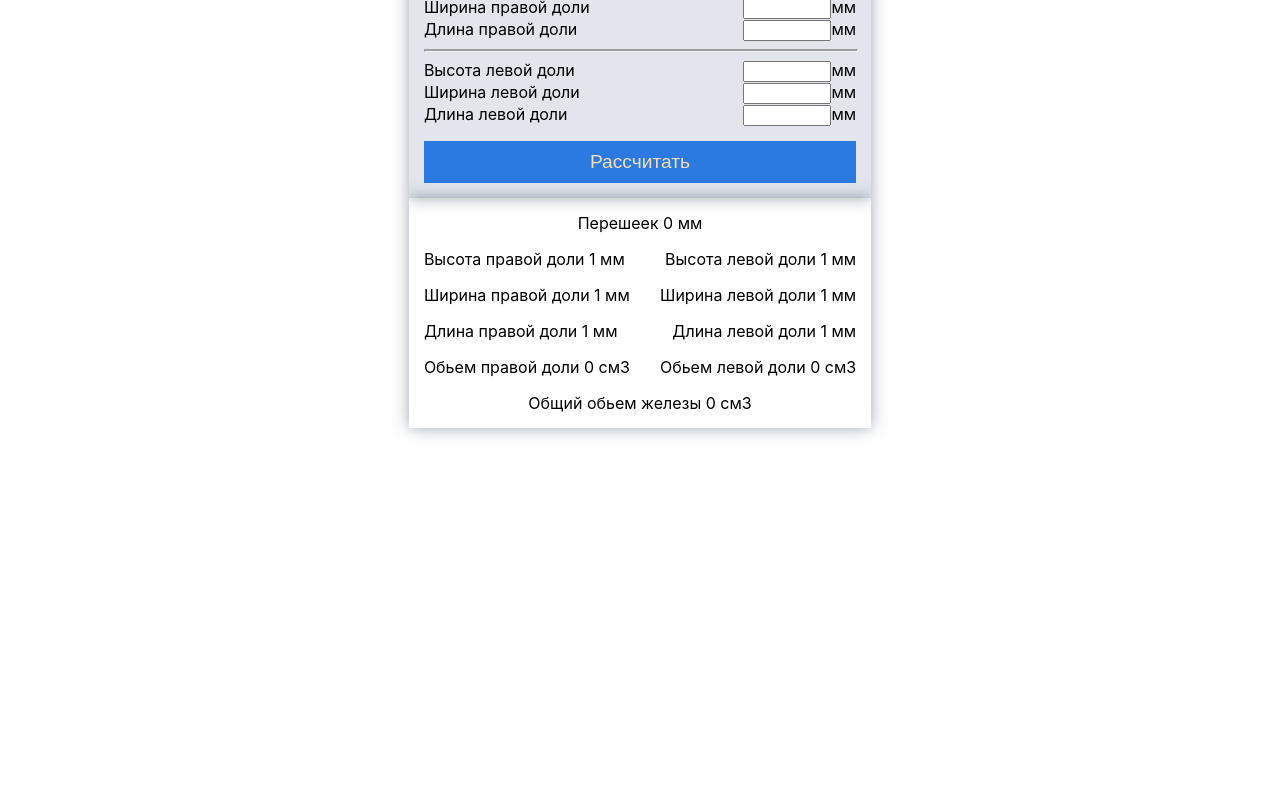
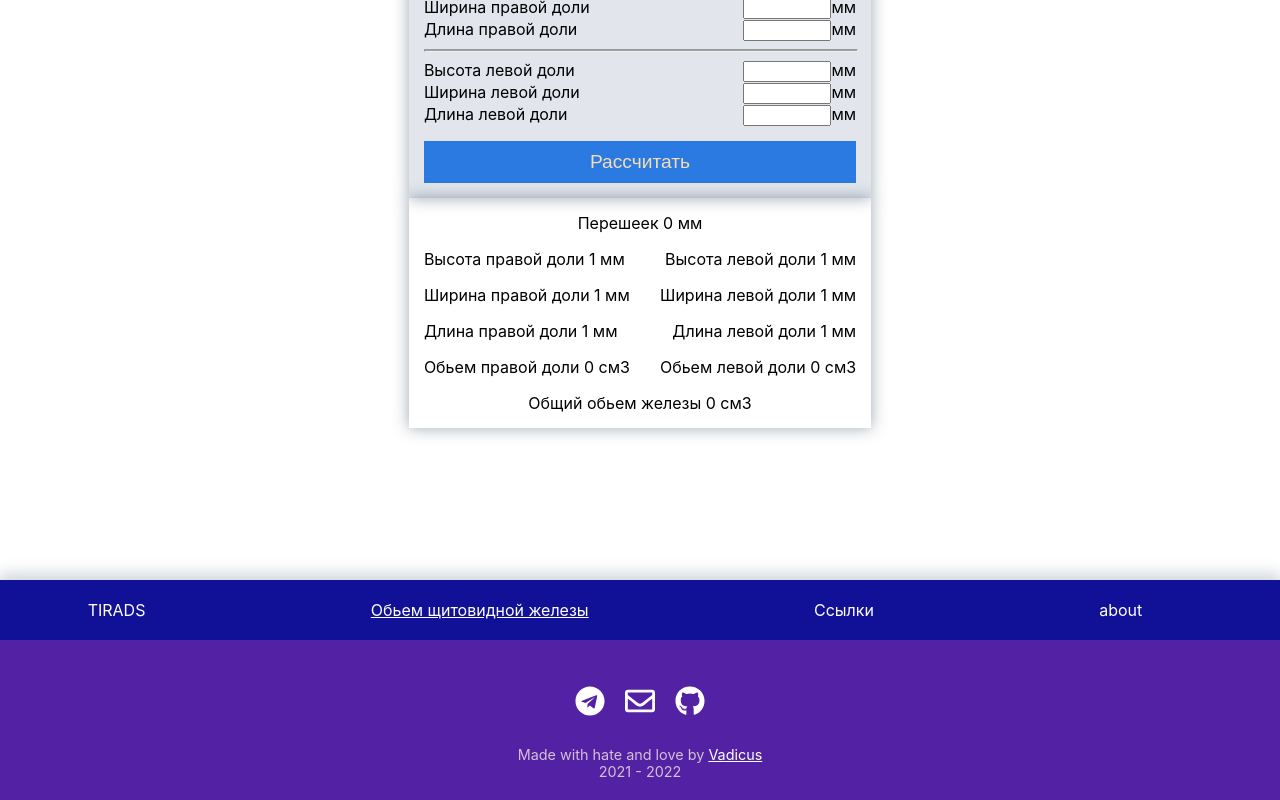
Before and after one commit to vadicusrad/acr-tirads, a React (Create React App) app: page /tireoid_volume in a window 1280 px wide. Shown: the part 240-1040 px from the top of the page. Before the commit the page ends 800 px from the top, so only its background shows below. Built offline with nearby package versions, Linux system fonts and the light colour scheme.

Commit message:
Added footer

```diff
--- a/src/App.css
+++ b/src/App.css
@@ -30,6 +30,10 @@ h4 {
   grid-template-columns: 1fr 1fr;
   grid-gap: 10px;
   font-size: 1.1rem;
+}
+
+.component {
+  min-height: 85vh;
 }
 .component-title {
   text-align: center;
--- a/src/Components/About/about.js
+++ b/src/Components/About/about.js
@@ -1,5 +1,5 @@
 function About() {
-  return <div className="about">About</div>;
+  return <div className="component about">About</div>;
 }
 
 export default About;
--- /dev/null
+++ b/src/Components/Footer/Footer.css
@@ -0,0 +1,66 @@
+.footer {
+  min-height: 150px;
+  background-color: rgb(83, 33, 163);
+  width: 100%;
+  color: white;
+  margin-top: 50px;
+  box-sizing: border-box;
+  padding-bottom: 20px;
+  box-shadow: 0px -5px 14px 2px rgba(34, 60, 80, 0.2);
+}
+
+.footer a {
+  color: rgb(255, 255, 255);
+}
+
+.footer-nav {
+  padding: 20px 0 20px 0;
+  margin: 0;
+  list-style: none;
+  display: flex;
+  justify-content: space-around;
+  background-color: rgb(17, 17, 151);
+}
+
+.footer-contacts {
+  display: flex;
+  justify-content: center;
+  list-style: none;
+  padding: 0;
+}
+
+.footer-contacts li {
+  margin-left: 10px;
+  margin-right: 10px;
+  padding-top: 30px;
+}
+.footer-info {
+  display: flex;
+  justify-content: center;
+  flex-direction: column;
+  align-items: center;
+  padding-top: 10px;
+  font-size: 0.9rem;
+  color: thistle;
+}
+
+.footer-info p {
+  margin: 0;
+}
+
+@media screen and (max-width: 1024px) {
+  .footer-nav {
+    padding-left: 20px;
+    padding-right: 20px;
+  }
+}
+@media screen and (max-width: 600px) {
+  .footer-nav {
+    flex-direction: column;
+    justify-content: center;
+    align-items: center;
+  }
+  .footer-nav a {
+    margin: 0;
+  }
+}
--- /dev/null
+++ b/src/Components/Footer/Footer.js
@@ -0,0 +1,75 @@
+import "./Footer.css";
+import { NavLink } from "react-router-dom";
+import TelegramIcon from "../Icons/TelegramIcon";
+import EmailIcon from "../Icons/EmailIcon";
+import GitHubIcon from "../Icons/GitHubIcon";
+function Footer() {
+  return (
+    <div className="footer">
+      <ul className="footer-nav">
+        <li>
+          <NavLink className="navbar-link" to="/">
+            TIRADS
+          </NavLink>
+        </li>
+        <li>
+          <NavLink className="navbar-link" to="/tireoid_volume">
+            Обьем щитовидной железы
+          </NavLink>
+        </li>
+        <li>
+          <NavLink className="navbar-link" to="/links">
+            Ссылки
+          </NavLink>
+        </li>
+        <li>
+          <NavLink className="navbar-link" to="/about">
+            about
+          </NavLink>
+        </li>
+      </ul>
+
+      <ul className="footer-contacts">
+        <li>
+          <a
+            target="_blank"
+            rel="nofollow noopener noreferrer"
+            href="https://t.me/Vadicus"
+          >
+            <TelegramIcon />
+          </a>
+        </li>
+        <li>
+          <a href="mailto:vadicus.rad@yandex.ru">
+            <EmailIcon />
+          </a>
+        </li>
+        <li>
+          <a
+            target="_blank"
+            rel="nofollow noopener noreferrer"
+            href="https://github.com/vadicusrad"
+          >
+            <GitHubIcon />
+          </a>
+        </li>
+      </ul>
+
+      <div className="footer-info">
+        <p>
+          Made with hate and love by{" "}
+          <a
+            target="_blank"
+            rel="nofollow noopener noreferrer"
+            href="https://t.me/Vadicus"
+          >
+            Vadicus
+          </a>
+        </p>
+        <p>2021 - 2022</p>
+      </div>
+    </div>
+  );
+}
+
+export default Footer;
--- /dev/null
+++ b/src/Components/Icons/EmailIcon.js
@@ -0,0 +1,23 @@
+function EmailIcon() {
+  return (
+    <svg
+      width="30px"
+      height="30px"
+      aria-hidden="true"
+      focusable="false"
+      data-prefix="far"
+      data-icon="envelope"
+      className="svg-inline--fa fa-envelope fa-w-16"
+      role="img"
+      xmlns="http://www.w3.org/2000/svg"
+      viewBox="0 0 512 512"
+    >
+      <path
+        fill="currentColor"
+        d="M464 64H48C21.49 64 0 85.49 0 112v288c0 26.51 21.49 48 48 48h416c26.51 0 48-21.49 48-48V112c0-26.51-21.49-48-48-48zm0 48v40.805c-22.422 18.259-58.168 46.651-134.587 106.49-16.841 13.247-50.201 45.072-73.413 44.701-23.208.375-56.579-31.459-73.413-44.701C106.18 199.465 70.425 171.067 48 152.805V112h416zM48 400V214.398c22.914 18.251 55.409 43.862 104.938 82.646 21.857 17.205 60.134 55.186 103.062 54.955 42.717.231 80.509-37.199 103.053-54.947 49.528-38.783 82.032-64.401 104.947-82.653V400H48z"
+      ></path>
+    </svg>
+  );
+}
+
+export default EmailIcon;
--- /dev/null
+++ b/src/Components/Icons/GitHubIcon.js
@@ -0,0 +1,23 @@
+function GitHubIcon() {
+  return (
+    <svg
+      width="30px"
+      height="30px"
+      aria-hidden="true"
+      focusable="false"
+      data-prefix="fab"
+      data-icon="github"
+      className="svg-inline--fa fa-github fa-w-16"
+      role="img"
+      xmlns="http://www.w3.org/2000/svg"
+      viewBox="0 0 496 512"
+    >
+      <path
+        fill="currentColor"
+        d="M165.9 397.4c0 2-2.3 3.6-5.2 3.6-3.3.3-5.6-1.3-5.6-3.6 0-2 2.3-3.6 5.2-3.6 3-.3 5.6 1.3 5.6 3.6zm-31.1-4.5c-.7 2 1.3 4.3 4.3 4.9 2.6 1 5.6 0 6.2-2s-1.3-4.3-4.3-5.2c-2.6-.7-5.5.3-6.2 2.3zm44.2-1.7c-2.9.7-4.9 2.6-4.6 4.9.3 2 2.9 3.3 5.9 2.6 2.9-.7 4.9-2.6 4.6-4.6-.3-1.9-3-3.2-5.9-2.9zM244.8 8C106.1 8 0 113.3 0 252c0 110.9 69.8 205.8 169.5 239.2 12.8 2.3 17.3-5.6 17.3-12.1 0-6.2-.3-40.4-.3-61.4 0 0-70 15-84.7-29.8 0 0-11.4-29.1-27.8-36.6 0 0-22.9-15.7 1.6-15.4 0 0 24.9 2 38.6 25.8 21.9 38.6 58.6 27.5 72.9 20.9 2.3-16 8.8-27.1 16-33.7-55.9-6.2-112.3-14.3-112.3-110.5 0-27.5 7.6-41.3 23.6-58.9-2.6-6.5-11.1-33.3 2.6-67.9 20.9-6.5 69 27 69 27 20-5.6 41.5-8.5 62.8-8.5s42.8 2.9 62.8 8.5c0 0 48.1-33.6 69-27 13.7 34.7 5.2 61.4 2.6 67.9 16 17.7 25.8 31.5 25.8 58.9 0 96.5-58.9 104.2-114.8 110.5 9.2 7.9 17 22.9 17 46.4 0 33.7-.3 75.4-.3 83.6 0 6.5 4.6 14.4 17.3 12.1C428.2 457.8 496 362.9 496 252 496 113.3 383.5 8 244.8 8zM97.2 352.9c-1.3 1-1 3.3.7 5.2 1.6 1.6 3.9 2.3 5.2 1 1.3-1 1-3.3-.7-5.2-1.6-1.6-3.9-2.3-5.2-1zm-10.8-8.1c-.7 1.3.3 2.9 2.3 3.9 1.6 1 3.6.7 4.3-.7.7-1.3-.3-2.9-2.3-3.9-2-.6-3.6-.3-4.3.7zm32.4 35.6c-1.6 1.3-1 4.3 1.3 6.2 2.3 2.3 5.2 2.6 6.5 1 1.3-1.3.7-4.3-1.3-6.2-2.2-2.3-5.2-2.6-6.5-1zm-11.4-14.7c-1.6 1-1.6 3.6 0 5.9 1.6 2.3 4.3 3.3 5.6 2.3 1.6-1.3 1.6-3.9 0-6.2-1.4-2.3-4-3.3-5.6-2z"
+      ></path>
+    </svg>
+  );
+}
+
+export default GitHubIcon;
--- /dev/null
+++ b/src/Components/Icons/TelegramIcon.js
@@ -0,0 +1,23 @@
+function TelegramIcon() {
+  return (
+    <svg
+      width="30px"
+      height="30px"
+      aria-hidden="true"
+      focusable="false"
+      data-prefix="fab"
+      data-icon="telegram"
+      className="svg-inline--fa fa-telegram fa-w-16"
+      role="img"
+      xmlns="http://www.w3.org/2000/svg"
+      viewBox="0 0 496 512"
+    >
+      <path
+        fill="currentColor"
+        d="M248 8C111 8 0 119 0 256s111 248 248 248 248-111 248-248S385 8 248 8zm121.8 169.9l-40.7 191.8c-3 13.6-11.1 16.9-22.4 10.5l-62-45.7-29.9 28.8c-3.3 3.3-6.1 6.1-12.5 6.1l4.4-63.1 114.9-103.8c5-4.4-1.1-6.9-7.7-2.5l-142 89.4-61.2-19.1c-13.3-4.2-13.6-13.3 2.8-19.7l239.1-92.2c11.1-4 20.8 2.7 17.2 19.5z"
+      ></path>
+    </svg>
+  );
+}
+
+export default TelegramIcon;
--- a/src/Components/Layout/Layout.js
+++ b/src/Components/Layout/Layout.js
@@ -1,11 +1,13 @@
 import { Outlet } from "react-router-dom";
 import Navbar from "../Navbar/Navbar";
+import Footer from "../Footer/Footer";
 
 function Layout() {
   return (
     <>
       <Navbar />
       <Outlet />
+      <Footer />
     </>
   );
 }
--- a/src/Components/Links/Links.js
+++ b/src/Components/Links/Links.js
@@ -1,5 +1,5 @@
 function Links() {
-  return <div className="links">Links</div>;
+  return <div className="component links">Links</div>;
 }
 
 export default Links;
--- a/src/Components/TirVolume/TirVolume.css
+++ b/src/Components/TirVolume/TirVolume.css
@@ -7,6 +7,7 @@
   display: flex;
   justify-content: space-between;
 }
+
 .tirVolume input {
   width: 80px;
 }
@@ -38,12 +39,15 @@
   cursor: pointer;
   margin-top: 15px;
 }
+
 .tirVolume-calcBtn:hover {
   background-color: rgb(76, 145, 235);
 }
+
 .tirVolume-calcBtn:active {
   box-shadow: 2px 0px 37px -1px rgba(34, 60, 80, 0.68) inset;
 }
+
 hr {
   background-color: rgba(41, 41, 41, 0.356);
   height: 1px;
--- a/src/Components/TirVolume/TirVolume.js
+++ b/src/Components/TirVolume/TirVolume.js
@@ -46,7 +46,7 @@ function TirVolume() {
   }
 
   return (
-    <div className="tirVolume">
+    <div className="component tirVolume">
       <h2 className="component-title">Расчет объема щитовидной железы</h2>
       <div className="tirVolume-inputs">
         <label htmlFor="tirVolume-isthmus">
--- a/src/Components/Tirads/Tirads.js
+++ b/src/Components/Tirads/Tirads.js
@@ -8,7 +8,7 @@ import "./Tirads.css";
 
 function Tirads({ editObject, compositionCount }) {
   return (
-    <div className="tirads">
+    <div className="component tirads">
       <h2 className="component-title">
         TI-RADS — диагностика узловых поражений щитовидной железы
       </h2>
```
